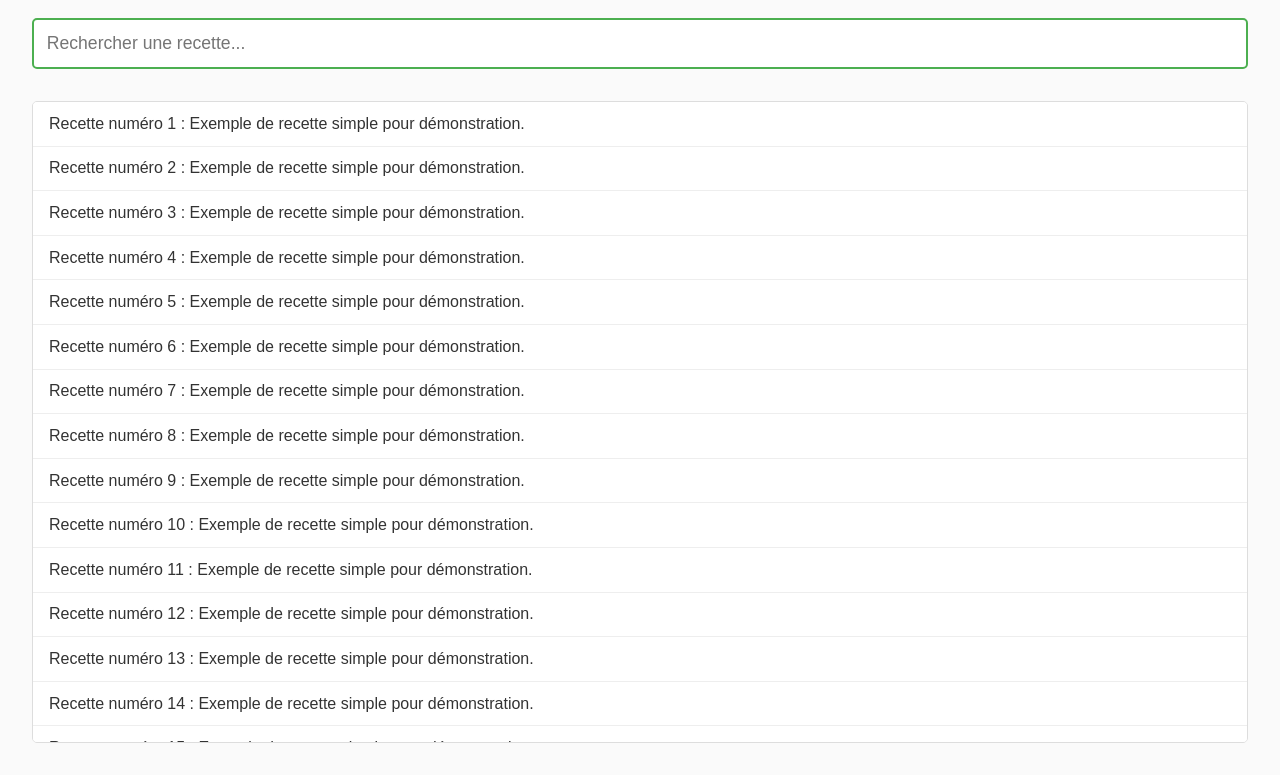
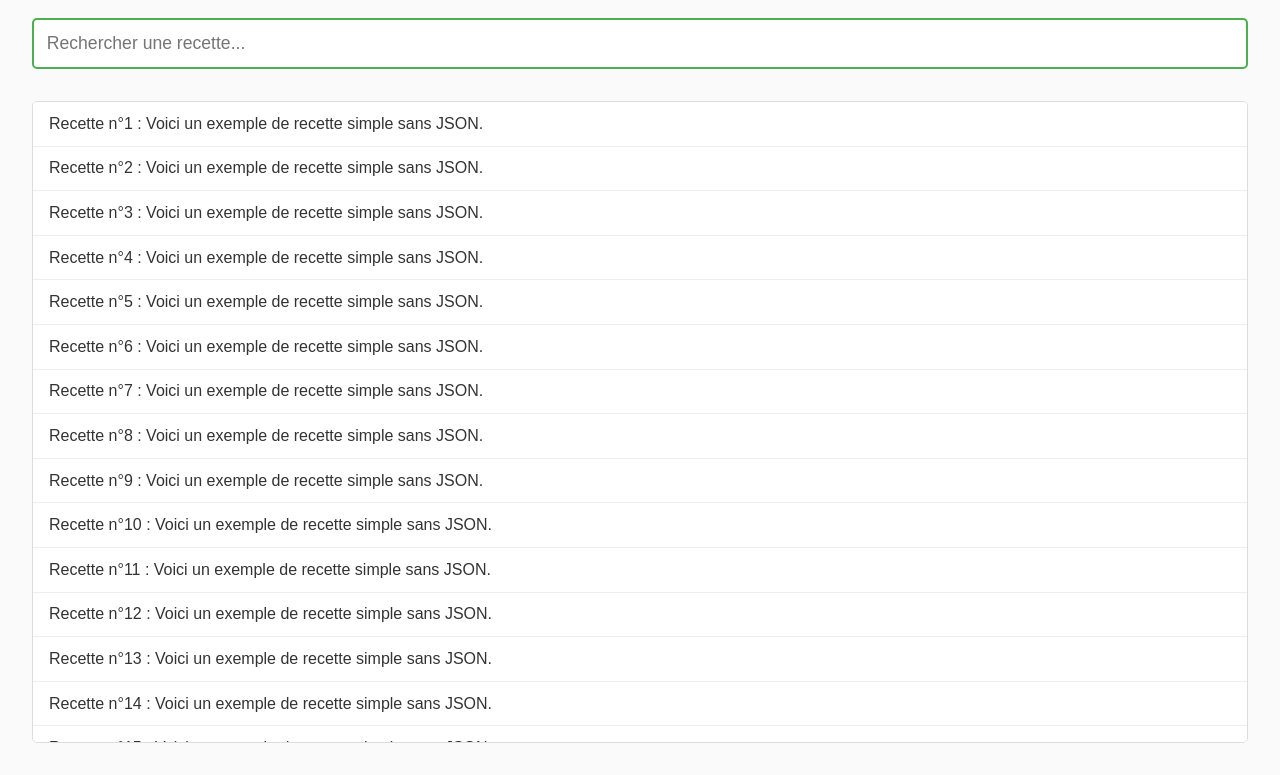
Before and after one commit to horus911/recipes, a plain HTML site: page index.html in a window 1280 px wide. Shown: the part 72-847 px from the top of the page. Drawn offline with Linux system fonts and the light colour scheme.

Commit message:
Update index.html

```diff
--- a/index.html
+++ b/index.html
@@ -45,35 +45,34 @@
   <ul id="recipeList"></ul>
 
   <script>
-    // Générer 1000 recettes en texte brut (simples titres ici)
+    // Liste simple de 1000 recettes en texte brut
     const recipes = [];
-    for(let i=1; i<=1000; i++) {
-      recipes.push(`Recette numéro ${i} : Exemple de recette simple pour démonstration.`);
+    for (let i = 1; i <= 1000; i++) {
+      recipes.push("Recette n°" + i + " : Voici un exemple de recette simple sans JSON.");
     }
 
-    const list = document.getElementById('recipeList');
-    const input = document.getElementById('searchInput');
+    const list = document.getElementById("recipeList");
+    const input = document.getElementById("searchInput");
 
-    // Fonction pour afficher la liste filtrée
-    function displayRecipes(filter = '') {
-      const filterLower = filter.toLowerCase();
-      list.innerHTML = '';
-      const filtered = recipes.filter(r => r.toLowerCase().includes(filterLower));
+    // Fonction d’affichage filtré
+    function displayRecipes(filter = "") {
+      const lowerFilter = filter.toLowerCase();
+      list.innerHTML = "";
+      const filtered = recipes.filter(r => r.toLowerCase().includes(lowerFilter));
       for (const r of filtered) {
-        const li = document.createElement('li');
+        const li = document.createElement("li");
         li.textContent = r;
         list.appendChild(li);
       }
     }
 
-    // Afficher toutes les recettes au départ
+    // Affiche tout au départ
     displayRecipes();
 
-    // Filtrer en temps réel à chaque saisie
-    input.addEventListener('input', e => {
+    // Filtrer en temps réel
+    input.addEventListener("input", e => {
       displayRecipes(e.target.value);
     });
   </script>
-
 </body>
 </html>
```
